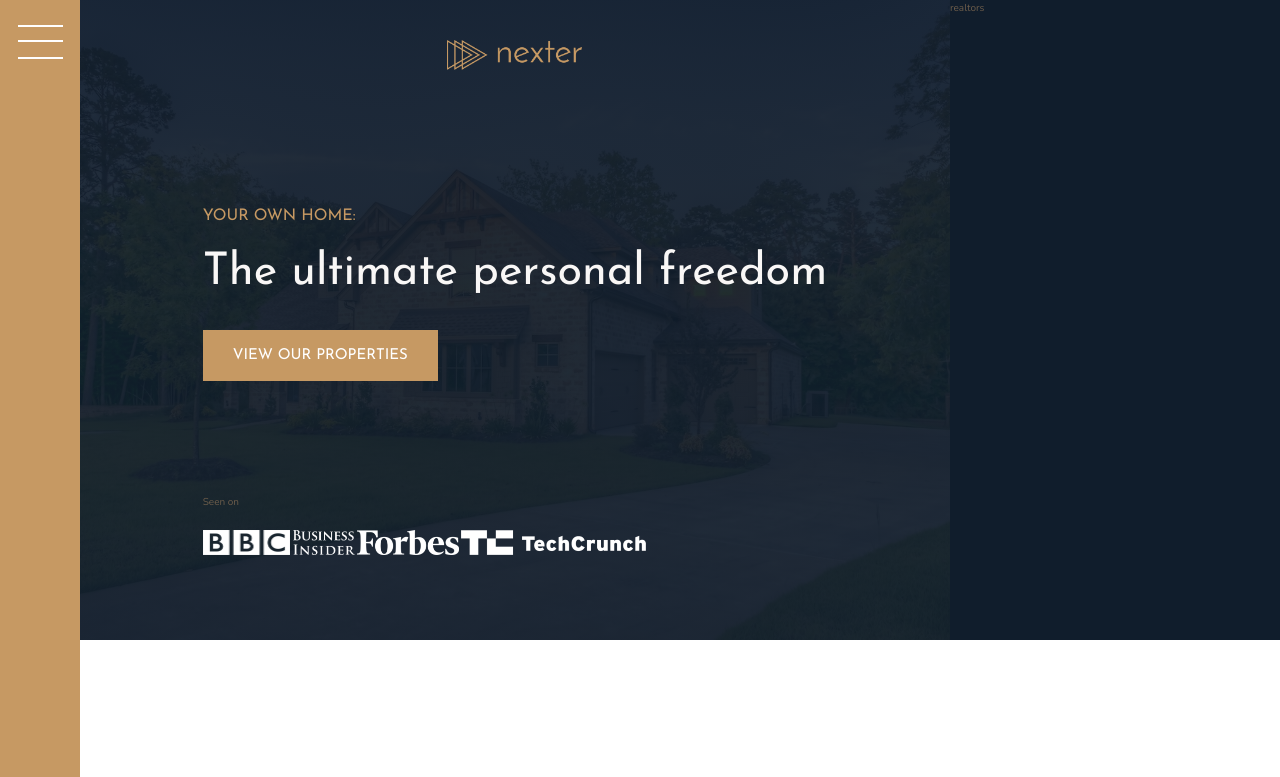
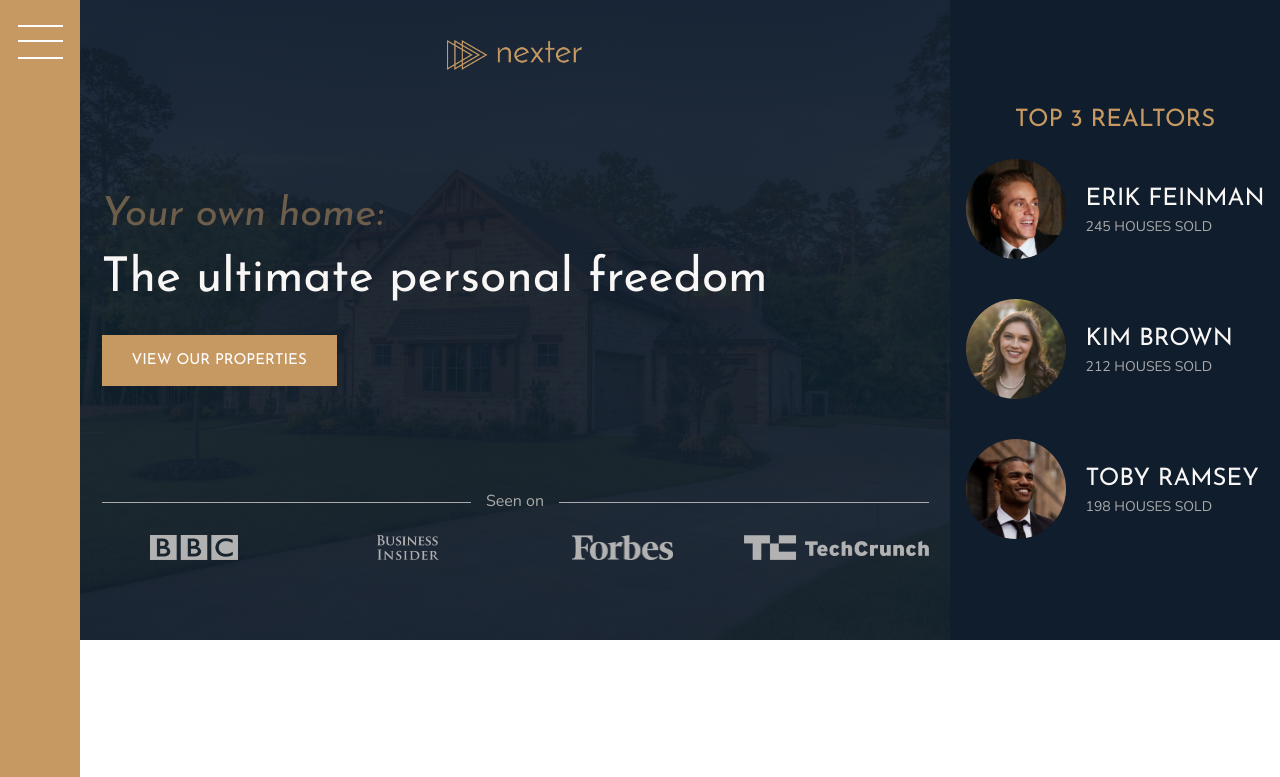
Before and after one commit to navyblueyes/CSS-SASS-ex3-nexter, a website: page index.html in a window 1280 px wide. Shown: the top 777 px of the page. Drawn offline with nearby package versions, Linux system fonts and the light colour scheme.

Commit message:
header finished

```diff
--- a/index.html
+++ b/index.html
@@ -17,7 +17,7 @@
         </div>
         <div class="header">
             <img src="./img/logo.png" alt="Nexter logo" class="header__logo">
-            <h3 class="heading-3">Your own home:</h3>
+            <h3 class="heading-2">Your own home:</h3>
             <h1 class="heading-1">The ultimate personal freedom</h1>
             <button class="btn header__btn">View our properties</button>
 
@@ -29,7 +29,27 @@
                 <img src="img/logo-techcrunch.png" alt="As seen on Techcrunch">
             </div>
         </div>
-        <div class="realtors">realtors</div>
+        <div class="realtors">
+            <h3 class="heading-3">Top 3 Realtors</h3>
+            <div class="realtors__list">
+                <img src="img/realtor-1.jpeg" alt="Realtor 1" class="realtors__img">
+                <div class="realtors__details">
+                    <h4 class="heading-3 heading-3--light">Erik Feinman</h4>
+                    <p class="realtors__sold">245 houses sold</p>
+                </div>
+                <img src="img/realtor-2.jpeg" alt="Realtor 2" class="realtors__img">
+                <div class="realtors__details">
+                    <h4 class="heading-3 heading-3--light">Kim Brown</h4>
+                    <p class="realtors__sold">212 houses sold</p>
+                </div>
+                <img src="img/realtor-3.jpeg" alt="Realtor 3" class="realtors__img">
+                <div class="realtors__details">
+                    <h4 class="heading-3 heading-3--light">Toby Ramsey</h4>
+                    <p class="realtors__sold">198 houses sold</p>
+                </div>
+
+            </div>
+        </div>
         <section class="features">
             <div class="feature">
                 <svg class="feature__icon">
--- a/sass/_header.scss
+++ b/sass/_header.scss
@@ -16,6 +16,7 @@
     &__logo {
         height: 3rem;
         justify-self: center;
+
     }
 
     &__btn {
@@ -25,12 +26,31 @@
     }
 
     &__seenon-text {
+        display: grid;
+        grid-template-columns: 1fr max-content 1fr;
+        grid-column-gap: 1.5rem;
+        align-items: center;
+        font-size: 1.6rem;
+        color: $color-grey-light-2;
+
+        &::before,
+        &::after {
+            content: "";
+            height: 1px;
+            display: block;
+            background-color: currentColor;
+        }
 
     }
 
     &__seenon-logos {
+        display: grid;
+        grid-template-columns: repeat(4, 1fr);
+        grid-column-gap: 3rem;
+        justify-items: center;
         img {
             height: 2.5rem;
+            filter: brightness(.7)
         }
     }
 }
--- a/sass/_realtors.scss
+++ b/sass/_realtors.scss
@@ -1,4 +1,31 @@
 .realtors {
     background-color: $color-secondary;
     grid-column: col-start 7 / full-end;
+    padding: 3rem;
+    display: grid;
+    justify-content: center;
+    justify-items: center;
+    align-content: center;
+    grid-row-gap: 2rem;
+
+    &__list {
+        display: grid;
+        grid-template-columns: min-content max-content;
+        grid-column-gap: 2rem;
+        grid-row-gap: 5vh;
+        align-items: center;
+    }
+
+    &__img {
+        width: 10rem;
+        border-radius: 50%;
+        display: block;
+    }
+
+    &__sold {
+        text-transform: uppercase;
+        color: $color-grey-light-2;
+        margin-top: -3px;
+        font-size: 1.4rem;
+    }
 }
--- a/sass/_typography.scss
+++ b/sass/_typography.scss
@@ -5,7 +5,7 @@
 
 .heading-1 {
     @extend %heading;
-    font-size: 4.5rem;
+    font-size: 4.8rem;
     color: $color-grey-light-1;
     line-height: 1;
 
@@ -24,9 +24,12 @@
 }
 .heading-3 {
     @extend %heading;
-    font-size: 1.6rem;
+    font-size: 2.4rem;
     color:$color-primary;
     text-transform: uppercase;
+    &--light {
+        color: $color-grey-light-1;
+    }
 }
 .heading-4 {
     @extend %heading;
```
Also changed, not shown: css/style.css.
